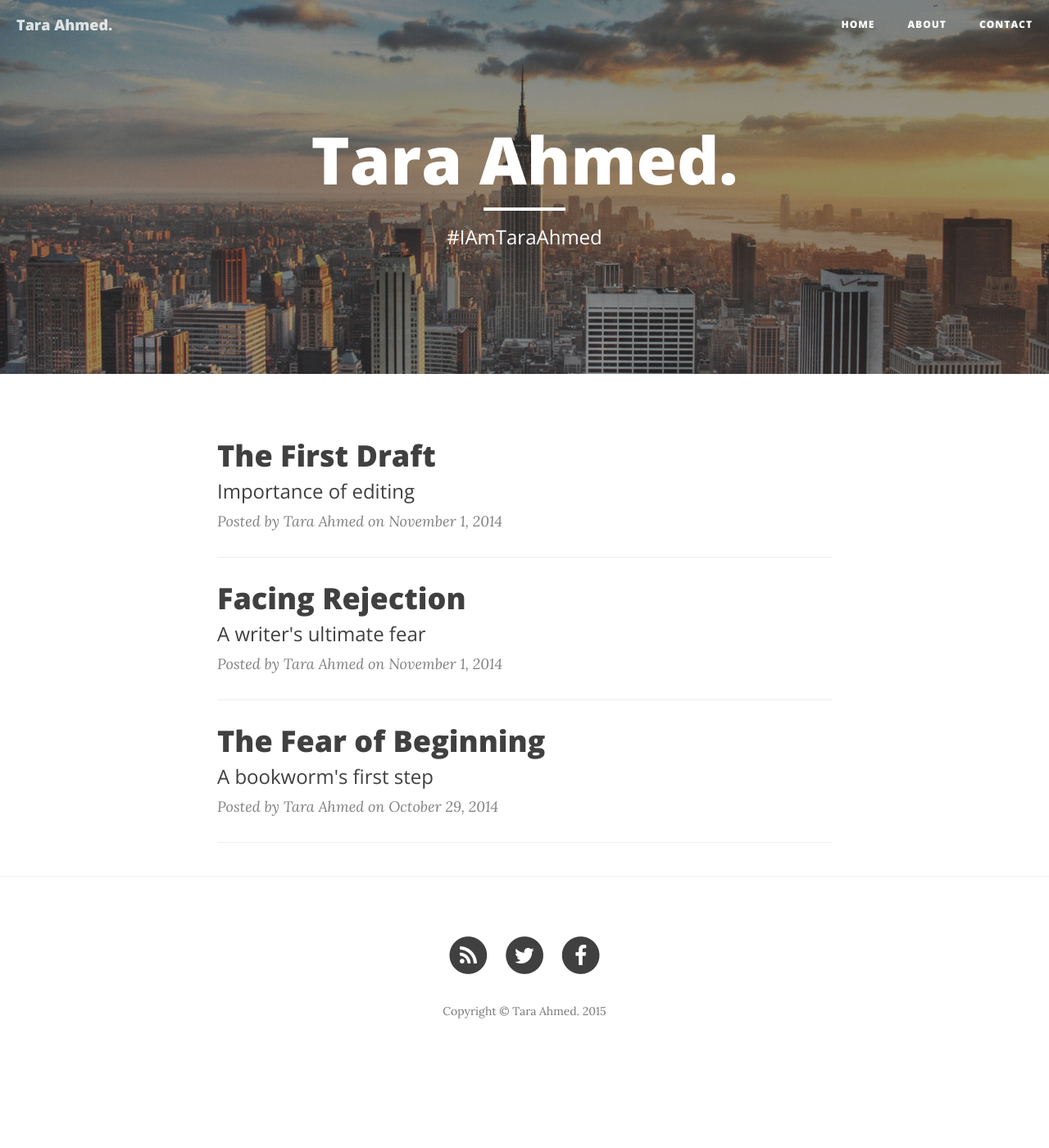
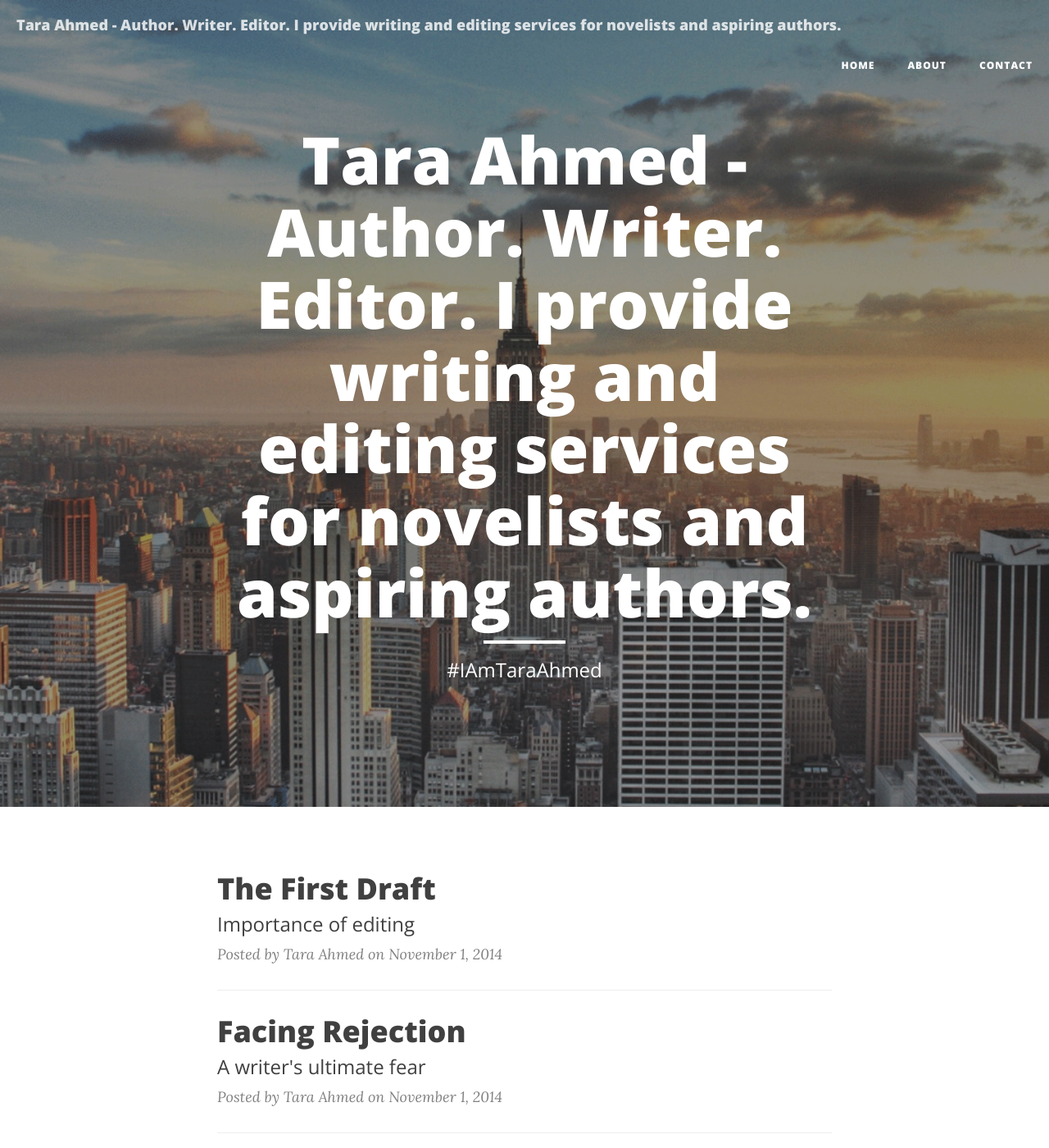
Before and after one commit to taraahmed/taraahmed.github.io, a Jekyll site: the page built from index.html, in a window 1280 px wide and 1400 px high. Shown: the whole window at 82% size. Built offline with Jekyll 4.4.1, drawn with Linux system fonts in a browser that asks for light colours; nearby versions of some CDN libraries; the list of posts is cut into pages by our own code; some of the changed text lies outside the part shown.

Commit message:
Updated title.

```diff
--- a/_config.yml
+++ b/_config.yml
@@ -1,5 +1,5 @@
 # Site settings
-title: Tara Ahmed.
+title: Tara Ahmed - Author. Writer. Editor. I provide writing and editing services for novelists and aspiring authors.
 email: hello@taraahmed.me
 description: "Tara Ahmed - Author. Writer. Editor. Tara Ahmed's writing & editing services are affordable and comprehensive."
 keywords: "Tara, Ahmed, freelance editor, sample edit, freelance writer, editing service, writing service, literary, the marriage contract, manuscript, query letter writing"
```
